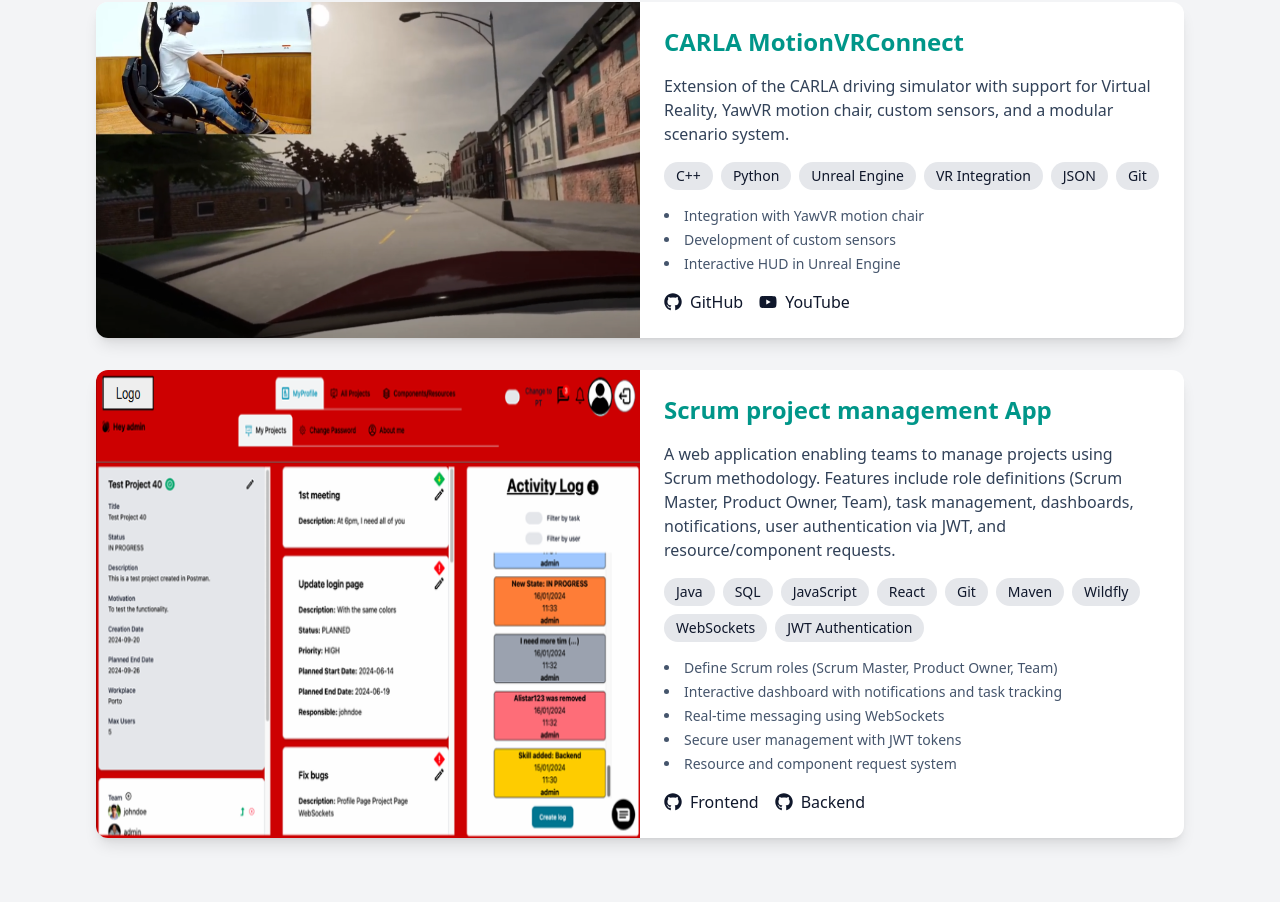
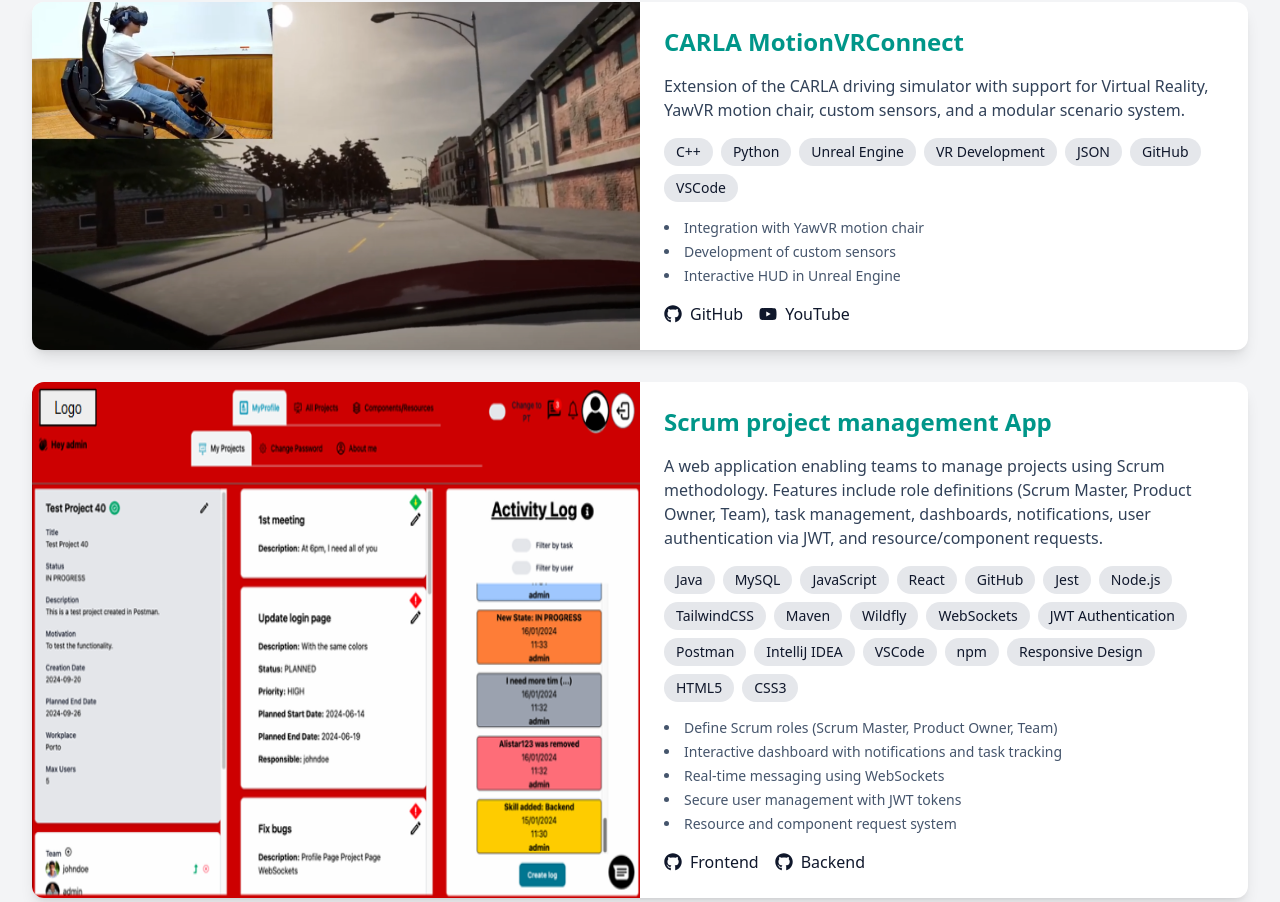
Before and after one commit to Morallez86/Portfolio, a React (Vite) app: page /#/projects in a window 1280 px wide. Shown: the part 732-1634 px from the top of the page. Built offline with nearby package versions, Linux system fonts and the light colour scheme.

Commit message:
Projects can show the skills used on skills page. Animation works correctly on dark and light mode.

```diff
--- a/src/components/ProjectCard.jsx
+++ b/src/components/ProjectCard.jsx
@@ -4,7 +4,7 @@
     title,
     description,
     image,
-    category = [],
+    category = [], // being used to filter projects
     skills = [],
     links = {},
     highlights = []
--- a/src/components/SkillCategory.jsx
+++ b/src/components/SkillCategory.jsx
@@ -1,20 +1,67 @@
+import { useEffect, useState } from "react";
+import { motion, useTime, useTransform } from "framer-motion";
 
-export default function SkillCategory({ title, color, skills }) {
+export default function SkillCategory({ title, color, skills, selectedProject }) {
+  const time = useTime();
+  const rotate = useTransform(time, [0, 3000], [0, 360], { clamp: false });
+
+  const [isDark, setIsDark] = useState(
+    typeof window !== "undefined" &&
+      document.documentElement.classList.contains("dark")
+  );
+
+  useEffect(() => {
+    const observer = new MutationObserver(() => {
+      const darkModeEnabled = document.documentElement.classList.contains("dark");
+      setIsDark(darkModeEnabled);
+    });
+
+    observer.observe(document.documentElement, {
+      attributes: true,
+      attributeFilter: ["class"],
+    });
+
+    return () => observer.disconnect();
+  }, []);
+
+  const darkGradient = useTransform(rotate, (r) =>
+    `conic-gradient(from ${r}deg, #e0e7ff, #818cf8, #4338ca, #1e1b4b)`
+  );
+
+  const lightGradient = useTransform(rotate, (r) =>
+    `conic-gradient(from ${r}deg, #f0fdfa, #99f6e4, #14b8a6, #115e59)`
+  );
+
   return (
-    <div className="bg-white/80 dark:bg-slate-800 rounded-xl shadow-lg p-6 transition hover:-translate-y-1 hover:shadow-xl">
+    <div className="bg-white/80 dark:bg-slate-800 rounded-xl shadow-lg p-6">
       <h2 className={`text-xl font-semibold mb-4 text-center ${color}`}>
         {title}
       </h2>
+
       <div className="grid grid-cols-2 gap-4 justify-items-center">
-        {skills.map((skill) => (
-          <div
-            key={skill.name}
-            className="flex flex-col items-center gap-2 text-slate-700 dark:text-slate-200"
-          >
-            <div className="text-4xl">{skill.icon}</div>
-            <span className="text-sm font-medium">{skill.name}</span>
-          </div>
-        ))}
+        {skills.map((skill) => {
+          const isHighlighted = selectedProject?.skills?.includes(skill.name);
+
+          return (
+            <div key={skill.name} className="relative">
+              <motion.div
+                className="rounded-xl p-[3px]"
+                style={{
+                  background: isHighlighted
+                    ? isDark
+                      ? darkGradient
+                      : lightGradient
+                    : "transparent",
+                }}
+              >
+                <div className="bg-white dark:bg-slate-800 rounded-lg border border-slate-300 dark:border-slate-700 flex flex-col items-center gap-2 p-3 text-slate-700 dark:text-slate-200">
+                  <div className="text-4xl">{skill.icon}</div>
+                  <span className="text-xs font-medium text-center">{skill.name}</span>
+                </div>
+              </motion.div>
+            </div>
+          );
+        })}
       </div>
     </div>
   );
--- a/src/pages/Projects.jsx
+++ b/src/pages/Projects.jsx
@@ -1,10 +1,17 @@
 import ProjectCard from '../components/ProjectCard';
 import { useState } from 'react';
 import { motion, AnimatePresence } from 'framer-motion';
+import { useNavigate } from 'react-router-dom';
 
 export default function Projects() {
   const categories = ["All", "Frontend", "Backend"];
   const [selectedCategory, setSelectedCategory] = useState("All");
+
+  const navigate = useNavigate();
+
+  const handleProjectClick = (project) => {
+    navigate('/skills', { state: { selectedProject: project } });
+  };
 
   const projects = [
     {
@@ -15,10 +22,14 @@
       skills: [
         "React",
         "Vite",
-        "Tailwind CSS",
+        "TailwindCSS",
         "JavaScript",
         "GitHub Pages",
-        "Responsive Design"
+        "Responsive Design",
+        "GitHub",
+        "HTML5",
+        "VSCode",
+        "npm"
       ],
       highlights: [
         "Dark mode support",
@@ -27,7 +38,7 @@
         "Deployed on GitHub Pages"
       ],
       links: {
-        github: "https://github.com/Morallez86/dev-portfolio"
+        github: "https://github.com/Morallez86/Portfolio"
       }
     },
     {
@@ -39,9 +50,10 @@
         "C++",
         "Python",
         "Unreal Engine",
-        "VR Integration",
+        "VR Development",
         "JSON",
-        "Git"
+        "GitHub",
+        "VSCode",
       ],
       highlights: [
         "Integration with YawVR motion chair",
@@ -60,14 +72,24 @@
       category: ["Backend", "Frontend"],
       skills: [
           "Java",
-          "SQL",
+          "MySQL",
           "JavaScript",
           "React",
-          "Git",
+          "GitHub",
+          "Jest",
+          "Node.js",
+          "TailwindCSS",
           "Maven",
           "Wildfly",
           "WebSockets",
-          "JWT Authentication"
+          "JWT Authentication",
+          "Postman",
+          "IntelliJ IDEA",
+          "VSCode",
+          "npm",
+          "Responsive Design",
+          "HTML5",
+          "CSS3"
       ],
       highlights: [
           "Define Scrum roles (Scrum Master, Product Owner, Team)",
@@ -90,7 +112,7 @@
     : projects.filter(p=> p.category.includes(selectedCategory));
 
   return (
-    <div className="max-w-6xl mx-auto space-y-8 bg-gray-100 dark:bg-slate-900 py-16 px-8">
+    <div className="max-w-7xl mx-auto space-y-8 bg-gray-100 dark:bg-slate-900 py-16 px-8">
       <h1 className="text-4xl text-teal-800 font-bold text-center dark:text-white mb-12">My Projects</h1>
       <div className="flex gap-2 justify-center">
         {categories.map((cat) => (
@@ -108,6 +130,8 @@
           {filteredProjects.map((project) => (
             <motion.div
               key={project.title}
+              onClick={() => handleProjectClick(project)}
+              className="cursor-pointer"
               initial={{ opacity: 0, y: 30 }}
               animate={{ opacity: 1, y: 0 }}
               exit={{ opacity: 0, x: -100 }}
--- a/src/pages/Skills.jsx
+++ b/src/pages/Skills.jsx
@@ -1,11 +1,20 @@
-// src/pages/About.jsx
+// src/pages/Skills.jsx
 import { FaReact, FaHtml5, FaCss3Alt, FaNodeJs, FaPython, FaJava, FaNpm } from "react-icons/fa"
 import { SiTailwindcss, SiJavascript, SiVite, SiGithub, SiJest, SiMysql, SiSqlite, SiIntellijidea, SiPostman, SiUnrealengine } from "react-icons/si"
 import { BiLogoCPlusPlus } from 'react-icons/bi';
 import { VscVscode } from 'react-icons/vsc';
+import { useLocation } from 'react-router-dom';
+import { DiResponsive } from 'react-icons/di';
+import { GiVrHeadset } from 'react-icons/gi';
+
 import SkillCategory from "../components/SkillCategory"
+import ProjectCard from "../components/ProjectCard";
 
-export default function About() {
+export default function Skills() {
+
+  const location = useLocation();
+  const selectedProject = location.state?.selectedProject;
+
   const skillCategories = [
     {
       title: "Frontend Development",
@@ -18,6 +27,7 @@
         { name: "TailwindCSS", icon: <SiTailwindcss className="text-cyan-400" /> },
         { name: "Vite", icon: <SiVite className="text-purple-500" /> },
         { name: "Jest", icon: <SiJest className="text-rose-600" /> },
+        { name: "Responsive Design", icon: <DiResponsive className="text-green-500" /> },
       ],
     },
     {
@@ -48,6 +58,7 @@
       color: "text-teal-700 dark:text-indigo-400",
       skills: [
         { name: "Unreal Engine", icon: <SiUnrealengine className="text-gray-700 dark:text-gray-300" /> },
+        { name: "VR Development", icon: <GiVrHeadset className="text-purple-600" /> },
       ],
     },
   ]
@@ -57,14 +68,20 @@
       <h1 className="text-4xl font-bold text-center text-teal-800 dark:text-white mb-12">
         Skills
       </h1>
-
       <div className="max-w-7xl mx-auto grid md:grid-cols-4 gap-10">
         {skillCategories.map((category) => (
           <SkillCategory
-            key={category.title} {...category}
+            key={category.title}
+            {...category}
+            selectedProject={selectedProject}
           />
         ))}
       </div>
+      {selectedProject && (
+        <div className="max-w-7xl mx-auto mt-20">
+          <ProjectCard {...selectedProject} />
+        </div>
+      )}
     </section>
   )
 }
```
